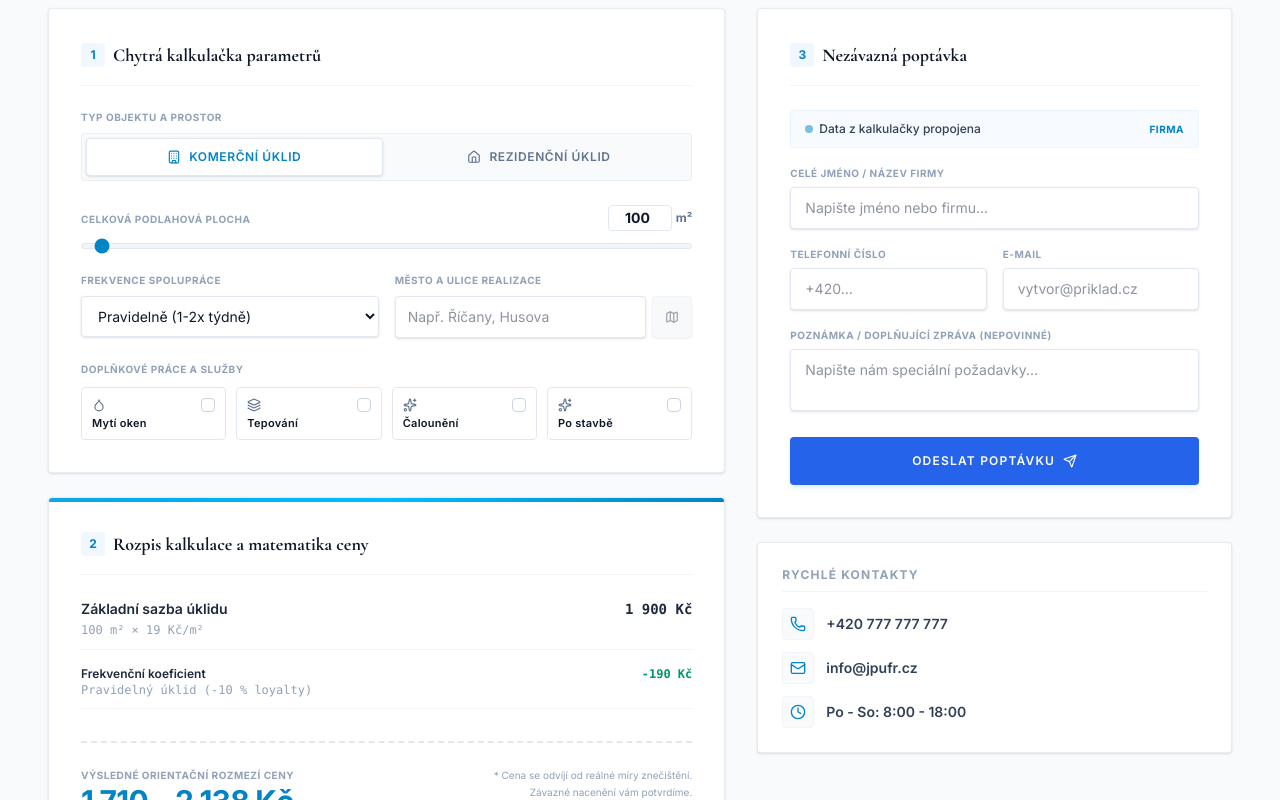
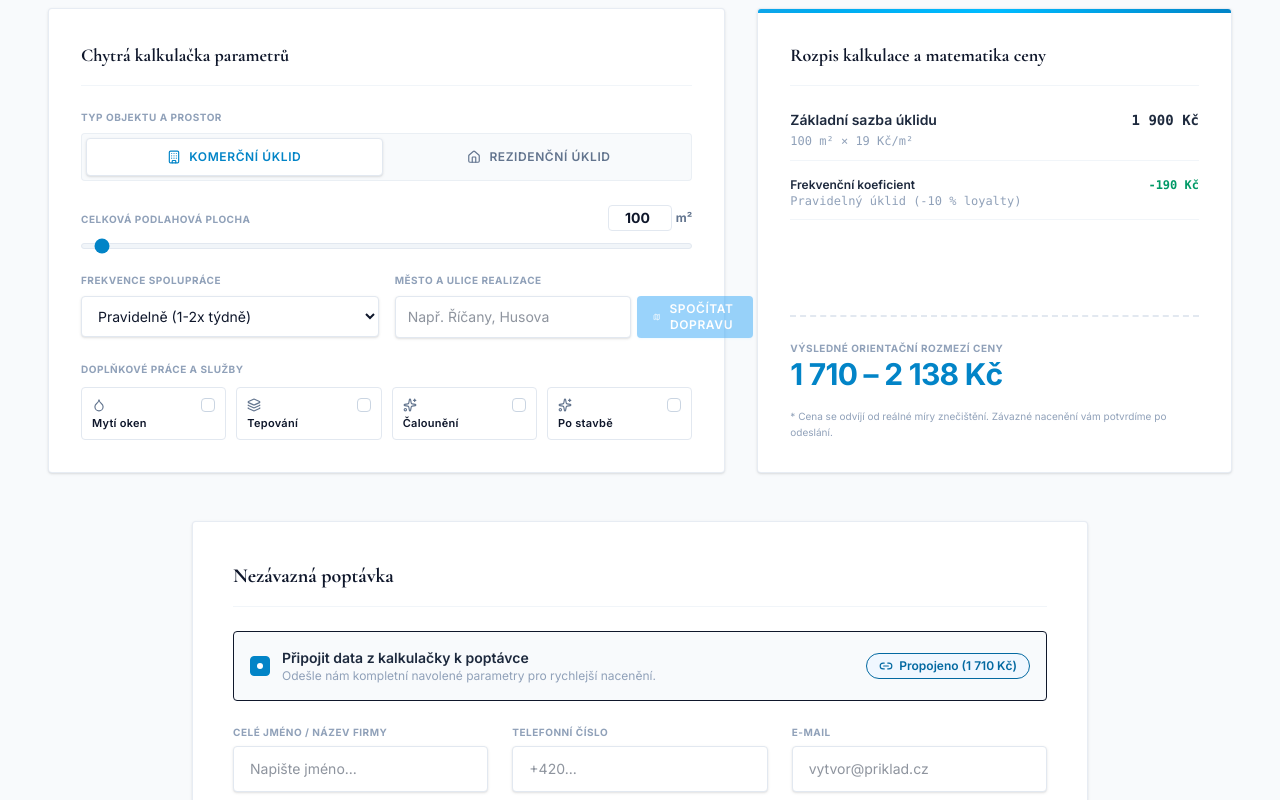
Before and after one commit to vencoslav1357/pujos, a Next.js app in the folder website/: page / in a window 1280 px wide. Shown: the part 5480-6280 px from the top of the page. Built offline with nearby package versions, Linux system fonts and the light colour scheme.

Commit message:
feat: restructure contact page to split calculator (top row) and inquiry form (bottom row), resolve duplicate keys, add attach data toggle, make distance button blue with text

```diff
--- a/website/src/components/Contact.tsx
+++ b/website/src/components/Contact.tsx
@@ -17,8 +17,8 @@ import {
   Map,
   Loader2,
   AlertCircle,
-  ChevronRight,
-  Info
+  Link2,
+  Link2Off
 } from "lucide-react";
 
 export default function Contact() {
@@ -26,7 +26,7 @@ export default function Contact() {
   const [isSubmitting, setIsSubmitting] = useState(false);
   const [apiError, setApiError] = useState<string | null>(null);
 
-  // Configuration State (Calculator)
+  // Calculator Configuration State
   const [serviceType, setServiceType] = useState<"residence" | "commercial">("commercial");
   const [area, setArea] = useState(100);
   const [frequency, setFrequency] = useState("Pravidelně (1-2x týdně)");
@@ -43,7 +43,8 @@ export default function Contact() {
     construction: false,
   });
 
-  // Contact details (Inquiry Form)
+  // Contact Form Details
+  const [attachData, setAttachData] = useState(true);
   const [formData, setFormData] = useState({
     name: "",
     phone: "",
@@ -209,6 +210,9 @@ export default function Contact() {
     setIsSubmitting(true);
     setApiError(null);
 
+    let payload = {};
+
+    if (attachData) {
       // Prepare active extras list
       const activeExtrasList: string[] = [];
       if (extras.windows) activeExtrasList.push(`Mytí oken (${windowsCost} Kč)`);
@@ -216,7 +220,7 @@ export default function Contact() {
       if (extras.upholstery) activeExtrasList.push(`Čištění čalounění (${upholsteryCost} Kč)`);
       if (extras.construction) activeExtrasList.push(`Úklid po stavbě (${constructionCost} Kč)`);
 
-    const payload = {
+      payload = {
         name: formData.name,
         phone: formData.phone,
         email: formData.email,
@@ -231,6 +235,14 @@ export default function Contact() {
         extras: activeExtrasList,
         message: formData.message,
       };
+    } else {
+      payload = {
+        name: formData.name,
+        phone: formData.phone,
+        email: formData.email,
+        message: formData.message,
+      };
+    }
 
     try {
       const response = await fetch("/api/send-email", {
@@ -263,15 +275,6 @@ export default function Contact() {
       email: "",
       message: "",
     });
-    setExtras({
-      windows: false,
-      carpet: false,
-      upholstery: false,
-      construction: false,
-    });
-    setArea(100);
-    setAddress("");
-    setDistance(undefined);
     setFormSubmitted(false);
     setApiError(null);
   };
@@ -290,19 +293,18 @@ export default function Contact() {
           </span>
           <h2 className="text-3xl sm:text-5xl font-serif text-slate-900 tracking-tight leading-tight">
             Spočítejte si cenu úklidu <br />
-            <span className="text-blue-gradient italic font-bold">a rovnou nám odešlete zadání</span>
+            <span className="text-blue-gradient italic font-bold">a získejte nabídku na míru</span>
           </h2>
           <div className="w-24 h-[1.5px] bg-gradient-to-r from-transparent via-blue-500 to-transparent mt-6" />
         </div>
 
-        {/* Main Grid: Calculator on Left, Contact form on Right */}
-        <div className="grid grid-cols-1 lg:grid-cols-12 gap-8 items-start">
+        {/* TOP ROW: Split 2-column layout (Calculator + Receipt) */}
+        <div className="grid grid-cols-1 lg:grid-cols-12 gap-8 items-stretch mb-12">
 
-          {/* LEFT COLUMN: Price Calculator (col-span-7) */}
-          <div className="lg:col-span-7 flex flex-col gap-6">
-            <div className="p-6 md:p-8 bg-white border border-slate-200/80 rounded-sm shadow-sm">
+          {/* CALCULATOR PANEL (col-span-7) */}
+          <div className="lg:col-span-7 flex flex-col justify-between p-6 md:p-8 bg-white border border-slate-200/80 rounded-sm shadow-sm">
+            <div>
               <h3 className="text-lg font-serif text-slate-900 mb-6 font-bold flex items-center gap-2 border-b border-slate-100 pb-4">
-                <span className="w-6 h-6 rounded-sm bg-blue-50 text-blue-600 flex items-center justify-center text-xs font-bold font-sans">1</span>
                 Chytrá kalkulačka parametrů
               </h3>
 
@@ -415,13 +417,14 @@ export default function Contact() {
                         type="button"
                         disabled={isCalculatingDistance || address.trim().length < 5}
                         onClick={() => handleCalculateDistance(address)}
-                        className="px-3 bg-slate-100 hover:bg-slate-200 border border-slate-200 text-slate-700 disabled:opacity-50 rounded-sm font-semibold text-xs uppercase tracking-wider transition-colors flex items-center justify-center gap-1 shadow-sm cursor-pointer"
+                        className="px-4 bg-blue-600 hover:bg-blue-700 text-white disabled:opacity-50 disabled:bg-blue-400 rounded-sm font-semibold text-xs uppercase tracking-wider transition-colors flex items-center justify-center gap-1.5 shadow-sm shadow-blue-500/10 cursor-pointer"
                       >
                         {isCalculatingDistance ? (
-                          <Loader2 className="w-3.5 h-3.5 animate-spin text-blue-600" />
+                          <Loader2 className="w-3.5 h-3.5 animate-spin" />
                         ) : (
                           <Map className="w-3.5 h-3.5" />
                         )}
+                        <span>Spočítat dopravu</span>
                       </button>
                     </div>
                   </div>
@@ -429,7 +432,7 @@ export default function Contact() {
 
                 {/* Distance alerts */}
                 {distance !== undefined && (
-                  <div className="text-xs text-blue-700 bg-blue-50 border border-blue-100/50 px-3 py-2.5 rounded-sm flex justify-between items-center">
+                  <div className="text-xs text-blue-700 bg-blue-50 border border-blue-100/50 px-3 py-2.5 rounded-sm flex justify-between items-center mt-1">
                     <span className="flex items-center gap-1.5">
                       <MapPin className="w-3.5 h-3.5 text-blue-600" />
                       Dojezdová vzdálenost z Prahy 10: <strong>{distance} km</strong>
@@ -438,7 +441,7 @@ export default function Contact() {
                   </div>
                 )}
                 {distanceError && (
-                  <div className="text-xs text-amber-700 bg-amber-50 border border-amber-100/50 px-3 py-2.5 rounded-sm flex items-center gap-1.5">
+                  <div className="text-xs text-amber-700 bg-amber-50 border border-amber-100/50 px-3 py-2.5 rounded-sm flex items-center gap-1.5 mt-1">
                     <AlertCircle className="w-3.5 h-3.5 flex-shrink-0" />
                     <span>{distanceError}</span>
                   </div>
@@ -483,14 +486,15 @@ export default function Contact() {
                 </div>
               </div>
             </div>
+          </div>
 
-            {/* DETAILED RECEIPT BREAKDOWN */}
-            <div className="p-6 md:p-8 bg-white border border-slate-200/80 rounded-sm shadow-sm relative overflow-hidden bg-receipt-pattern">
+          {/* RECEIPT DETAILED BREAKDOWN (col-span-5) */}
+          <div className="lg:col-span-5 p-6 md:p-8 bg-white border border-slate-200/80 rounded-sm shadow-sm relative overflow-hidden bg-receipt-pattern flex flex-col justify-between">
             {/* Receipt top border decoration */}
             <div className="absolute top-0 left-0 right-0 h-1 bg-gradient-to-r from-blue-500 via-sky-400 to-blue-600" />
 
+            <div>
               <h3 className="text-lg font-serif text-slate-900 mb-6 font-bold flex items-center gap-2 border-b border-slate-100 pb-4">
-                <span className="w-6 h-6 rounded-sm bg-blue-50 text-blue-600 flex items-center justify-center text-xs font-bold font-sans">2</span>
                 Rozpis kalkulace a matematika ceny
               </h3>
 
@@ -499,6 +503,7 @@ export default function Contact() {
                 <AnimatePresence mode="popLayout">
                   {/* Base Cleaning rate */}
                   <motion.div
+                    key="base-rate"
                     layout
                     initial={{ opacity: 0, y: -10 }}
                     animate={{ opacity: 1, y: 0 }}
@@ -515,6 +520,7 @@ export default function Contact() {
                   {/* Frequency modification */}
                   {frequencyMultiplier !== 1.0 && (
                     <motion.div
+                      key="frequency-adjust"
                       layout
                       initial={{ opacity: 0, y: -10 }}
                       animate={{ opacity: 1, y: 0 }}
@@ -534,6 +540,7 @@ export default function Contact() {
                   {/* Transport */}
                   {distance !== undefined && (
                     <motion.div
+                      key="transport-cost"
                       layout
                       initial={{ opacity: 0, y: -10 }}
                       animate={{ opacity: 1, y: 0 }}
@@ -551,6 +558,7 @@ export default function Contact() {
                   {/* Extras Breakdown */}
                   {extras.windows && (
                     <motion.div
+                      key="windows-cost"
                       layout
                       initial={{ opacity: 0, y: -10 }}
                       animate={{ opacity: 1, y: 0 }}
@@ -567,6 +575,7 @@ export default function Contact() {
 
                   {extras.carpet && (
                     <motion.div
+                      key="carpet-cost"
                       layout
                       initial={{ opacity: 0, y: -10 }}
                       animate={{ opacity: 1, y: 0 }}
@@ -583,6 +592,7 @@ export default function Contact() {
 
                   {extras.upholstery && (
                     <motion.div
+                      key="upholstery-cost"
                       layout
                       initial={{ opacity: 0, y: -10 }}
                       animate={{ opacity: 1, y: 0 }}
@@ -599,6 +609,7 @@ export default function Contact() {
 
                   {extras.construction && (
                     <motion.div
+                      key="construction-cost"
                       layout
                       initial={{ opacity: 0, y: -10 }}
                       animate={{ opacity: 1, y: 0 }}
@@ -614,10 +625,11 @@ export default function Contact() {
                   )}
                 </AnimatePresence>
               </div>
+            </div>
 
-              {/* Total indicator with dot border and receipt bottom teeth styling */}
+            {/* Total indicator */}
             <div className="mt-8 pt-6 border-t-2 border-dashed border-slate-200">
-                <div className="flex flex-col sm:flex-row justify-between items-baseline gap-2">
+              <div className="flex flex-col justify-between gap-2">
                 <div>
                   <span className="text-[10px] uppercase font-bold tracking-wider text-slate-400 block font-sans">
                     Výsledné orientační rozmezí ceny
@@ -626,19 +638,18 @@ export default function Contact() {
                     {totalCalculatedMin.toLocaleString("cs-CZ")} – {totalCalculatedMax.toLocaleString("cs-CZ")} Kč
                   </span>
                 </div>
-                  <div className="text-[10px] text-slate-400 text-left sm:text-right font-sans leading-relaxed max-w-[240px]">
-                    * Cena se odvíjí od reálné míry znečištění. Závazné nacenění vám potvrdíme.
+                <div className="text-[10px] text-slate-400 font-sans leading-relaxed mt-2">
+                  * Cena se odvíjí od reálné míry znečištění. Závazné nacenění vám potvrdíme po odeslání.
                 </div>
               </div>
             </div>
           </div>
         </div>
 
-          {/* RIGHT COLUMN: Contact & Inquiry Form (col-span-5) */}
-          <div className="lg:col-span-5 flex flex-col gap-6">
-            <div className="p-6 md:p-8 bg-white border border-slate-200/80 rounded-sm shadow-sm relative overflow-hidden">
-              <h3 className="text-lg font-serif text-slate-900 mb-6 font-bold flex items-center gap-2 border-b border-slate-100 pb-4">
-                <span className="w-6 h-6 rounded-sm bg-blue-50 text-blue-600 flex items-center justify-center text-xs font-bold font-sans">3</span>
+        {/* BOTTOM ROW: Centered Contact & Inquiry Form */}
+        <div className="max-w-4xl mx-auto w-full mb-16">
+          <div className="p-6 md:p-10 bg-white border border-slate-200/80 rounded-sm shadow-sm relative overflow-hidden">
+            <h3 className="text-xl font-serif text-slate-900 mb-6 font-bold border-b border-slate-100 pb-4">
               Nezávazná poptávka
             </h3>
 
@@ -657,14 +668,14 @@ export default function Contact() {
                   <h4 className="font-serif text-xl text-slate-900 mb-2 font-bold">
                     Poptávka odeslána
                   </h4>
-                    <p className="text-xs text-slate-600 max-w-xs mb-6 leading-relaxed">
-                      Děkujeme! Data z vaší kalkulace byla úspěšně přenesena a odeslána na náš e-mail. J. Pufr se vám co nejdříve ozve.
+                  <p className="text-sm text-slate-600 max-w-md mb-6 leading-relaxed">
+                    Děkujeme! Vaše poptávka byla úspěšně zpracována a odeslána na náš e-mail. J. Pufr se vám co nejdříve ozve zpět.
                   </p>
                   <button
                     onClick={handleReset}
-                      className="px-5 py-2 bg-slate-50 border border-slate-200 text-slate-700 hover:text-blue-600 hover:border-blue-500/30 rounded-sm text-[10px] uppercase tracking-wider font-semibold transition-colors cursor-pointer"
+                    className="px-6 py-2.5 bg-slate-50 border border-slate-200 text-slate-700 hover:text-blue-600 hover:border-blue-500/30 rounded-sm text-xs uppercase tracking-wider font-semibold transition-colors cursor-pointer"
                   >
-                      Nová poptávka
+                    Odeslat novou zprávu
                   </button>
                 </motion.div>
               ) : (
@@ -673,19 +684,42 @@ export default function Contact() {
                   initial={{ opacity: 1 }}
                   exit={{ opacity: 0 }}
                   onSubmit={handleSubmit}
-                    className="flex flex-col gap-4.5"
+                  className="flex flex-col gap-6"
                 >
-                    {/* Live configuration transfer indicator */}
-                    <div className="px-3.5 py-2.5 bg-blue-50/50 border border-blue-100/50 rounded-sm text-xs text-slate-700 flex items-center justify-between">
-                      <div className="flex items-center gap-1.5">
-                        <span className="w-2 h-2 rounded-full bg-blue-600 animate-pulse" />
-                        <span className="font-sans font-medium">Data z kalkulačky propojena</span>
+                  {/* Toggle Calculator Data Connection */}
+                  <div className="flex flex-col sm:flex-row sm:items-center justify-between p-4 bg-slate-50 border border-slate-250 rounded-sm gap-3">
+                    <div className="flex items-start sm:items-center gap-3">
+                      <div
+                        onClick={() => setAttachData(!attachData)}
+                        className={`w-5 h-5 border flex items-center justify-center rounded-sm transition-colors cursor-pointer flex-shrink-0 ${
+                          attachData ? "bg-blue-600 border-blue-600" : "bg-white border-slate-350"
+                        }`}
+                      >
+                        {attachData && <div className="w-1.5 h-1.5 bg-white rounded-full" />}
                       </div>
-                      <span className="text-[10px] uppercase font-bold tracking-wider text-blue-600 font-sans">
-                        {serviceType === "residence" ? "Domácnost" : "Firma"}
-                      </span>
+                      <div>
+                        <span className="text-sm font-semibold text-slate-800 block">Připojit data z kalkulačky k poptávce</span>
+                        <span className="text-xs text-slate-400 block">Odešle nám kompletní navolené parametry pro rychlejší nacenění.</span>
+                      </div>
                     </div>
 
+                    <div className="flex-shrink-0">
+                      {attachData ? (
+                        <span className="inline-flex items-center gap-1.5 px-3 py-1 bg-blue-50 border border-blue-150 rounded-full text-xs text-blue-700 font-semibold">
+                          <Link2 className="w-3.5 h-3.5" />
+                          Propojeno ({totalCalculatedMin.toLocaleString("cs-CZ")} Kč)
+                        </span>
+                      ) : (
+                        <span className="inline-flex items-center gap-1.5 px-3 py-1 bg-slate-100 border border-slate-200 rounded-full text-xs text-slate-500 font-semibold">
+                          <Link2Off className="w-3.5 h-3.5" />
+                          Nepropojeno
+                        </span>
+                      )}
+                    </div>
+                  </div>
+
+                  {/* Contact Inputs Grid */}
+                  <div className="grid grid-cols-1 md:grid-cols-3 gap-6">
                     {/* Name */}
                     <div className="flex flex-col gap-1.5">
                       <label className="text-[10px] uppercase tracking-wider text-slate-400 font-sans font-bold">
@@ -696,13 +730,11 @@ export default function Contact() {
                         required
                         value={formData.name}
                         onChange={(e) => setFormData({ ...formData, name: e.target.value })}
-                        className="px-3.5 py-2.5 bg-white border border-slate-200 focus:border-blue-500 focus:outline-none rounded-sm transition-colors text-sm text-slate-800 font-sans shadow-sm"
-                        placeholder="Napište jméno nebo firmu..."
+                        className="px-4 py-3 bg-white border border-slate-200 focus:border-blue-500 focus:outline-none rounded-sm transition-colors text-sm text-slate-800 font-sans shadow-sm"
+                        placeholder="Napište jméno..."
                       />
                     </div>
 
-                    {/* Contact details row */}
-                    <div className="grid grid-cols-1 md:grid-cols-2 gap-4">
                     {/* Phone */}
                     <div className="flex flex-col gap-1.5">
                       <label className="text-[10px] uppercase tracking-wider text-slate-400 font-sans font-bold">
@@ -713,7 +745,7 @@ export default function Contact() {
                         required
                         value={formData.phone}
                         onChange={(e) => setFormData({ ...formData, phone: e.target.value })}
-                          className="px-3.5 py-2.5 bg-white border border-slate-200 focus:border-blue-500 focus:outline-none rounded-sm transition-colors text-sm text-slate-800 font-sans shadow-sm"
+                        className="px-4 py-3 bg-white border border-slate-200 focus:border-blue-500 focus:outline-none rounded-sm transition-colors text-sm text-slate-800 font-sans shadow-sm"
                         placeholder="+420..."
                       />
                     </div>
@@ -728,7 +760,7 @@ export default function Contact() {
                         required
                         value={formData.email}
                         onChange={(e) => setFormData({ ...formData, email: e.target.value })}
-                          className="px-3.5 py-2.5 bg-white border border-slate-200 focus:border-blue-500 focus:outline-none rounded-sm transition-colors text-sm text-slate-800 font-sans shadow-sm"
+                        className="px-4 py-3 bg-white border border-slate-200 focus:border-blue-500 focus:outline-none rounded-sm transition-colors text-sm text-slate-800 font-sans shadow-sm"
                         placeholder="vytvor@priklad.cz"
                       />
                     </div>
@@ -737,20 +769,20 @@ export default function Contact() {
                   {/* Message */}
                   <div className="flex flex-col gap-1.5">
                     <label className="text-[10px] uppercase tracking-wider text-slate-400 font-sans font-bold">
-                        Poznámka / doplňující zpráva (nepovinné)
+                      Zpráva / upřesnění poptávky
                     </label>
                     <textarea
-                        rows={2}
+                      rows={3}
                       value={formData.message}
                       onChange={(e) => setFormData({ ...formData, message: e.target.value })}
-                        className="px-3.5 py-2.5 bg-white border border-slate-200 focus:border-blue-500 focus:outline-none rounded-sm transition-colors text-sm text-slate-800 font-sans resize-none shadow-sm"
-                        placeholder="Napište nám speciální požadavky..."
+                      className="px-4 py-3 bg-white border border-slate-200 focus:border-blue-500 focus:outline-none rounded-sm transition-colors text-sm text-slate-800 font-sans resize-none shadow-sm"
+                      placeholder="Napište nám jakékoliv doplňující informace nebo specifické požadavky..."
                     />
                   </div>
 
                   {/* Error display */}
                   {apiError && (
-                      <div className="text-xs text-rose-700 bg-rose-50 border border-rose-100 p-2.5 rounded-sm flex items-center gap-1.5">
+                    <div className="text-xs text-rose-700 bg-rose-50 border border-rose-100 p-3 rounded-sm flex items-center gap-1.5">
                       <AlertCircle className="w-4 h-4 flex-shrink-0" />
                       <span>{apiError}</span>
                     </div>
@@ -778,31 +810,34 @@ export default function Contact() {
               )}
             </AnimatePresence>
           </div>
+        </div>
 
-            {/* QUICK CONTACT INFO CARD */}
-            <div className="p-6 bg-white border border-slate-200/80 rounded-sm shadow-sm flex flex-col gap-4">
-              <h4 className="text-xs font-bold text-slate-400 uppercase tracking-widest font-sans border-b border-slate-100 pb-2">
-                Rychlé kontakty
-              </h4>
-              <div className="flex flex-col gap-3">
-                <a href="tel:+420777777777" className="flex items-center gap-3 group text-sm font-semibold text-slate-700 hover:text-blue-600 transition-colors">
-                  <span className="w-8 h-8 rounded-sm bg-slate-50 border border-slate-100 flex items-center justify-center group-hover:border-blue-300 transition-all"><Phone className="w-4 h-4 text-blue-600" /></span>
-                  +420 777 777 777
+        {/* QUICK CONTACT INFO ROW AT THE BOTTOM */}
+        <div className="grid grid-cols-1 md:grid-cols-3 gap-6 max-w-4xl mx-auto w-full">
+          <a href="tel:+420777777777" className="p-5 bg-white border border-slate-200/80 rounded-sm shadow-sm flex items-center gap-4 group hover:border-blue-500/35 transition-all duration-300">
+            <span className="w-10 h-10 rounded-sm bg-blue-50/50 border border-blue-100/50 flex items-center justify-center group-hover:bg-blue-50 group-hover:border-blue-500 transition-all"><Phone className="w-4 h-4 text-blue-600" /></span>
+            <div>
+              <span className="text-[10px] uppercase font-bold tracking-wider text-slate-400 block font-sans">Zavolejte nám</span>
+              <span className="text-sm font-semibold text-slate-750 font-sans group-hover:text-blue-600 transition-colors">+420 777 777 777</span>
+            </div>
           </a>
-                <a href="mailto:info@jpufr.cz" className="flex items-center gap-3 group text-sm font-semibold text-slate-700 hover:text-blue-600 transition-colors">
-                  <span className="w-8 h-8 rounded-sm bg-slate-50 border border-slate-100 flex items-center justify-center group-hover:border-blue-300 transition-all"><Mail className="w-4 h-4 text-blue-600" /></span>
-                  info@jpufr.cz
+          <a href="mailto:info@jpufr.cz" className="p-5 bg-white border border-slate-200/80 rounded-sm shadow-sm flex items-center gap-4 group hover:border-blue-500/35 transition-all duration-300">
+            <span className="w-10 h-10 rounded-sm bg-blue-50/50 border border-blue-100/50 flex items-center justify-center group-hover:bg-blue-50 group-hover:border-blue-500 transition-all"><Mail className="w-4 h-4 text-blue-600" /></span>
+            <div>
+              <span className="text-[10px] uppercase font-bold tracking-wider text-slate-400 block font-sans">Napište nám</span>
+              <span className="text-sm font-semibold text-slate-750 font-sans group-hover:text-blue-600 transition-colors">info@jpufr.cz</span>
+            </div>
           </a>
-                <div className="flex items-center gap-3 text-sm font-semibold text-slate-700">
-                  <span className="w-8 h-8 rounded-sm bg-slate-50 border border-slate-100 flex items-center justify-center"><Clock className="w-4 h-4 text-blue-600" /></span>
-                  Po - So: 8:00 - 18:00
-                </div>
+          <div className="p-5 bg-white border border-slate-200/80 rounded-sm shadow-sm flex items-center gap-4">
+            <span className="w-10 h-10 rounded-sm bg-blue-50/50 border border-blue-100/50 flex items-center justify-center"><Clock className="w-4 h-4 text-blue-600" /></span>
+            <div>
+              <span className="text-[10px] uppercase font-bold tracking-wider text-slate-400 block font-sans">Provozní doba</span>
+              <span className="text-sm font-semibold text-slate-750 font-sans">Po - So: 8:00 - 18:00</span>
             </div>
           </div>
         </div>
 
       </div>
-      </div>
     </section>
   );
 }
```
Also changed, not shown: website/src/app/api/send-email/route.ts (+53 -13 lines). Lines whose indentation alone changed are shown as unchanged.
